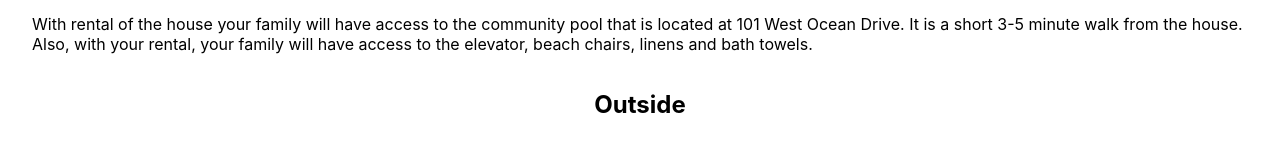
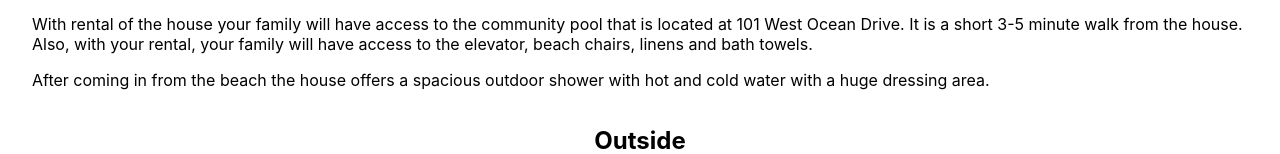
Before and after one commit to llogan382/oib, a Next.js app: page / in a window 1280 px wide. Shown: the part 325-479 px from the top of the page. Built offline with nearby package versions, Linux system fonts and the light colour scheme.

Commit message:
qa checks adds description about shower

```diff
--- a/pages/index.js
+++ b/pages/index.js
@@ -49,7 +49,9 @@ The house is a reverse house plan, in which, the kitchen is located on the upper
 With rental of the house your family will have access to the community pool that is located at 101 West Ocean Drive.
 It is a short 3-5 minute walk from the house. Also, with your rental, your family will have access to the elevator, beach chairs, linens and bath towels.
 </p>
-
+<p>
+After coming in from the beach the house offers a spacious outdoor shower with hot and cold water with a huge dressing area.
+</p>
 
 
         </section>
```
